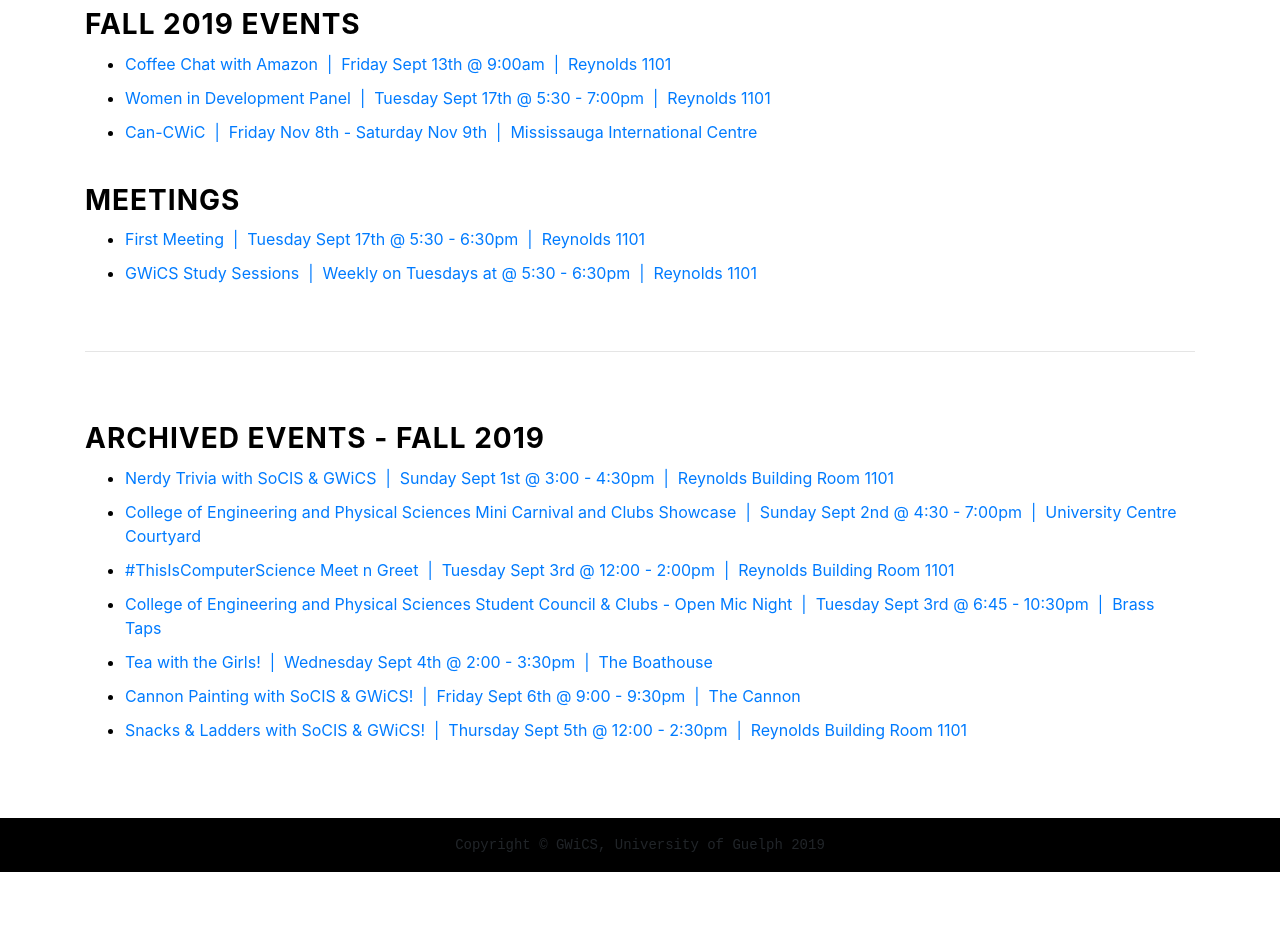
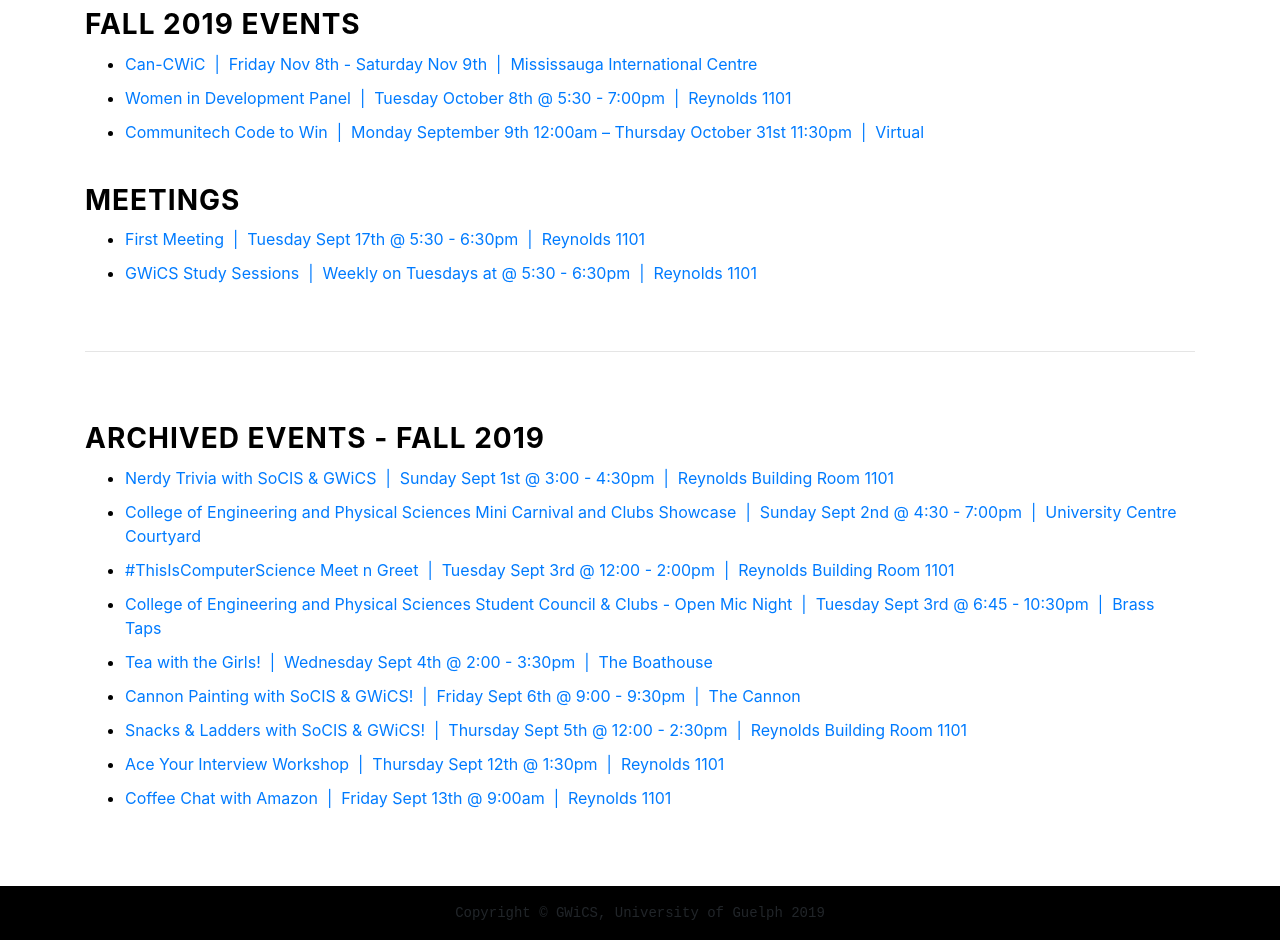
Before and after one commit to GWiCS/GWiCS.github.io, a website with bundled scripts: page events.html in a window 1280 px wide. Shown: the part 220-1160 px from the top of the page. Before the commit the page ends 1092 px from the top, so only its background shows below. Built offline with nearby package versions, Linux system fonts and the light colour scheme.

Commit message:
Update events.html

```diff
--- a/events.html
+++ b/events.html
@@ -61,9 +61,9 @@
 
             <h2 class="section-subheading text-uppercase">Fall 2019 Events</h2>
             <ul id="events_list">
-              <li><a href="#" target="_blank">Coffee Chat with Amazon&nbsp; |  &nbsp;Friday Sept 13th @ 9:00am&nbsp; |  &nbsp;Reynolds 1101</a> </li>
-              <li><a href="#" target="_blank">Women in Development Panel&nbsp; |  &nbsp;Tuesday Sept 17th @ 5:30 - 7:00pm&nbsp; |  &nbsp;Reynolds 1101</a> </li>
               <li><a href="#" target="_blank">Can-CWiC&nbsp; |  &nbsp;Friday Nov 8th - Saturday Nov 9th&nbsp; |  &nbsp;Mississauga International Centre</a> </li>
+              <li><a href="#" target="_blank">Women in Development Panel&nbsp; |  &nbsp;Tuesday October 8th @ 5:30 - 7:00pm&nbsp; |  &nbsp;Reynolds 1101</a> </li>
+              <li><a href="https://www.communitech.ca/how-we-help/talent/code-to-win/"target="_blank">Communitech Code to Win&nbsp; |  &nbsp;Monday September 9th 12:00am – Thursday October 31st 11:30pm&nbsp; |  &nbsp;Virtual</a> </li>
             </ul>
 
             <h2 class="section-subheading text-uppercase">Meetings</h2>
@@ -81,6 +81,8 @@
               <li><a href="https://uoguelph.campuslabs.ca/engage/event/130522" target="_blank">Tea with the Girls!&nbsp; |  &nbsp;Wednesday Sept 4th @ 2:00 - 3:30pm&nbsp; |  &nbsp;The Boathouse</a> </li>
               <li><a href="https://uoguelph.campuslabs.ca/engage/event/130348" target="_blank">Cannon Painting with SoCIS & GWiCS!&nbsp; |  &nbsp;Friday Sept 6th @ 9:00 - 9:30pm&nbsp; |  &nbsp;The Cannon</a> </li>
               <li><a href="https://uoguelph.campuslabs.ca/engage/event/130347" target="_blank">Snacks & Ladders with SoCIS & GWiCS!&nbsp; |  &nbsp;Thursday Sept 5th @ 12:00 - 2:30pm&nbsp; |  &nbsp;Reynolds Building Room 1101</a> </li>
+              <li><a href="https://amazondayguelph2019.splashthat.com" target="_blank">Ace Your Interview Workshop&nbsp; |  &nbsp;Thursday Sept 12th @ 1:30pm&nbsp; |  &nbsp;Reynolds 1101</a> </li>
+              <li><a href="https://amazondayguelph2019.splashthat.com" target="_blank">Coffee Chat with Amazon&nbsp; |  &nbsp;Friday Sept 13th @ 9:00am&nbsp; |  &nbsp;Reynolds 1101</a> </li>
             </ul>
           </div>
         </div>
```
